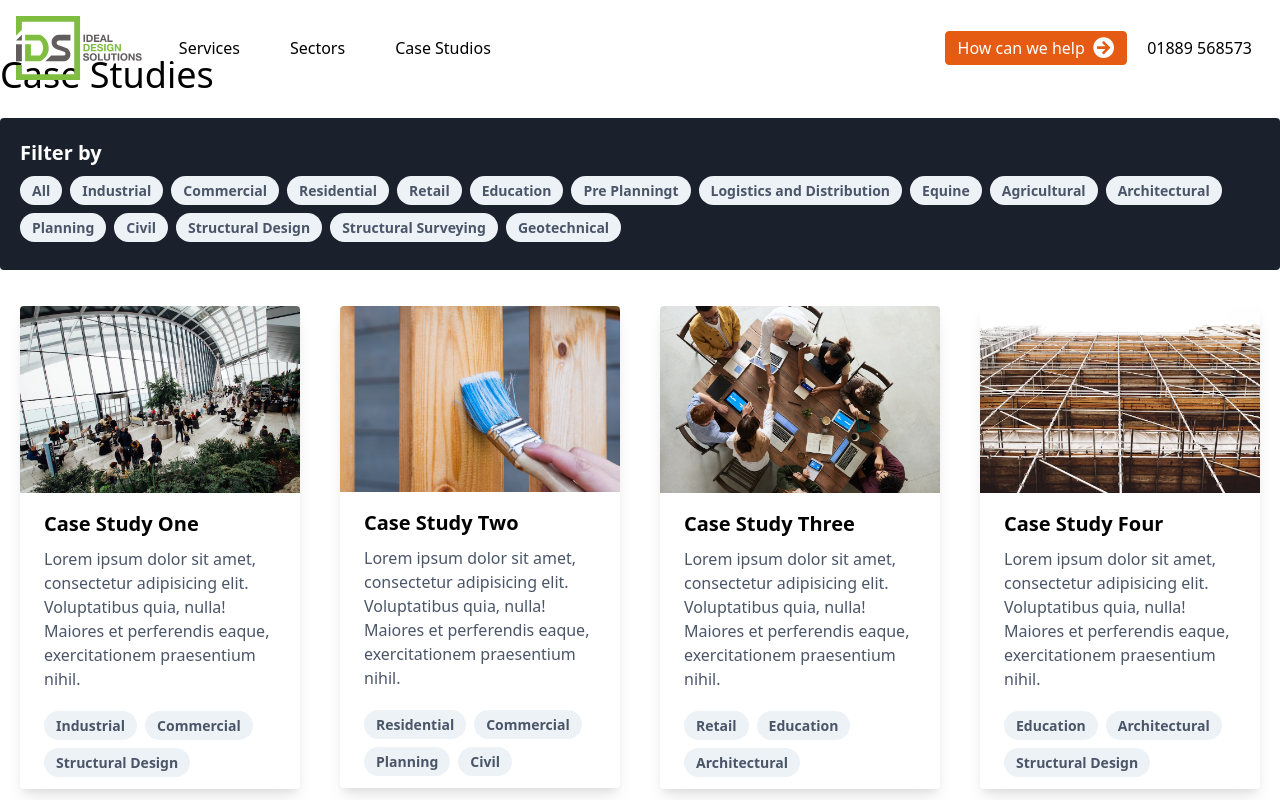
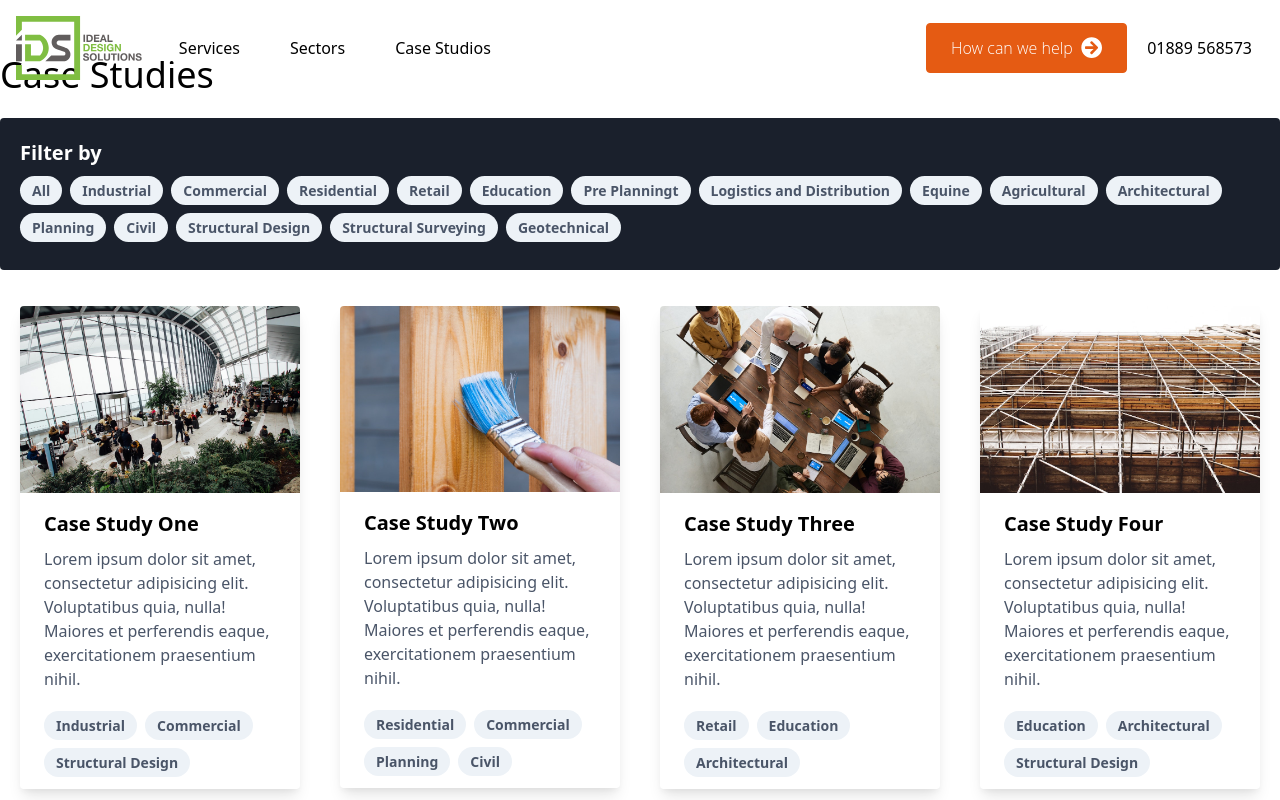
Before and after one commit to stevenalanwilson/ids-frontend-app, a Next.js app: page /casestudies in a window 1280 px wide. Shown: the top 800 px of the page. Built offline with nearby package versions, Linux system fonts and the light colour scheme.

Commit message:
Refactor CTA link
- Spacing
- Font

```diff
--- a/components/CallToActionLink.js
+++ b/components/CallToActionLink.js
@@ -18,14 +18,16 @@ const ctaButtonStyles = [
   'hover:border-ids-orange',
   'hover:text-ids-orange',
   'text-white hover:bg-white',
-  'py-1',
-  'px-3'
+  'py-3',
+  'px-6',
+  'font-open-sans',
+  'font-light'
 ]
 
 function CallToActionLink ({ data }) {
   return (
     <Link href={data.link}>
-      <a className={ctaButtonStyles.join(' ').toString()} href={data.link}>
+      <a className={data.size + ' ' + ctaButtonStyles.join(' ').toString()} href={data.link}>
         {data.name}
         <FontAwesomeIcon size='lg' icon={faArrowCircleRight} className='ml-2' />
       </a>
```
